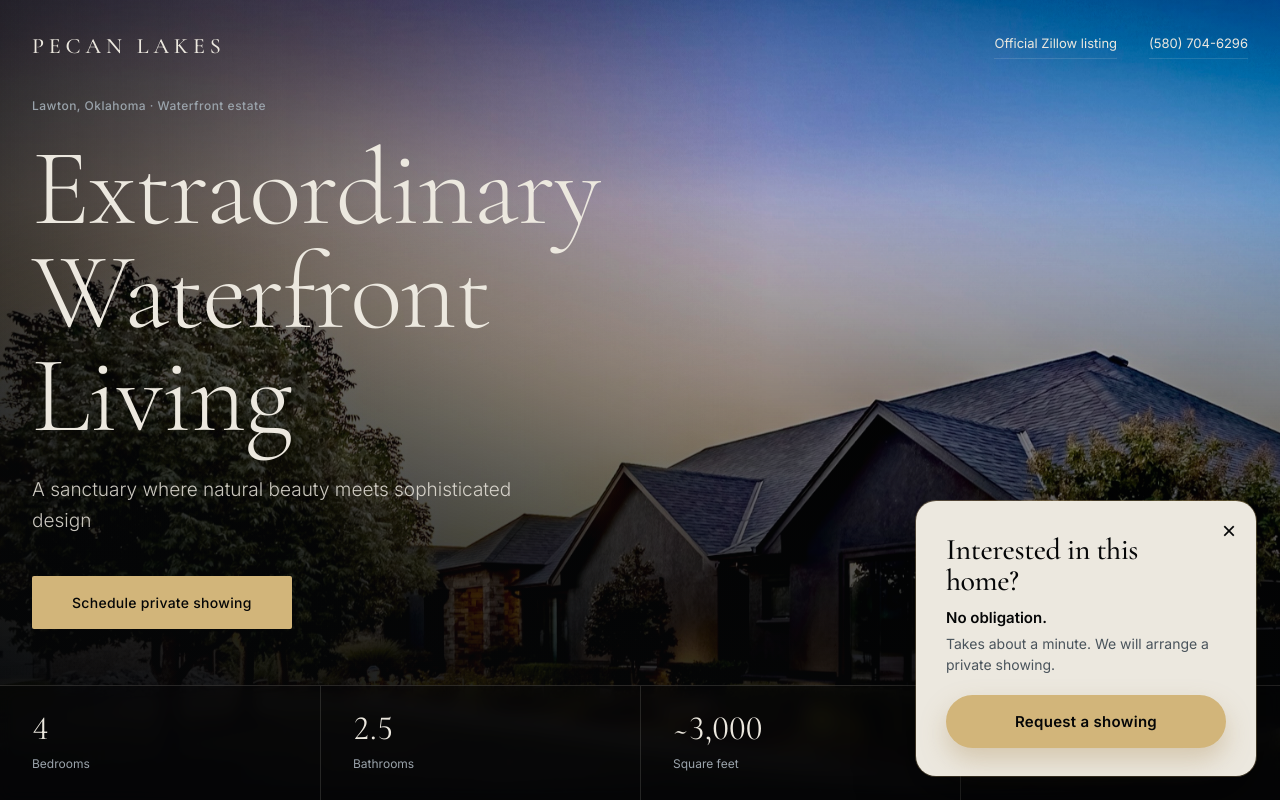
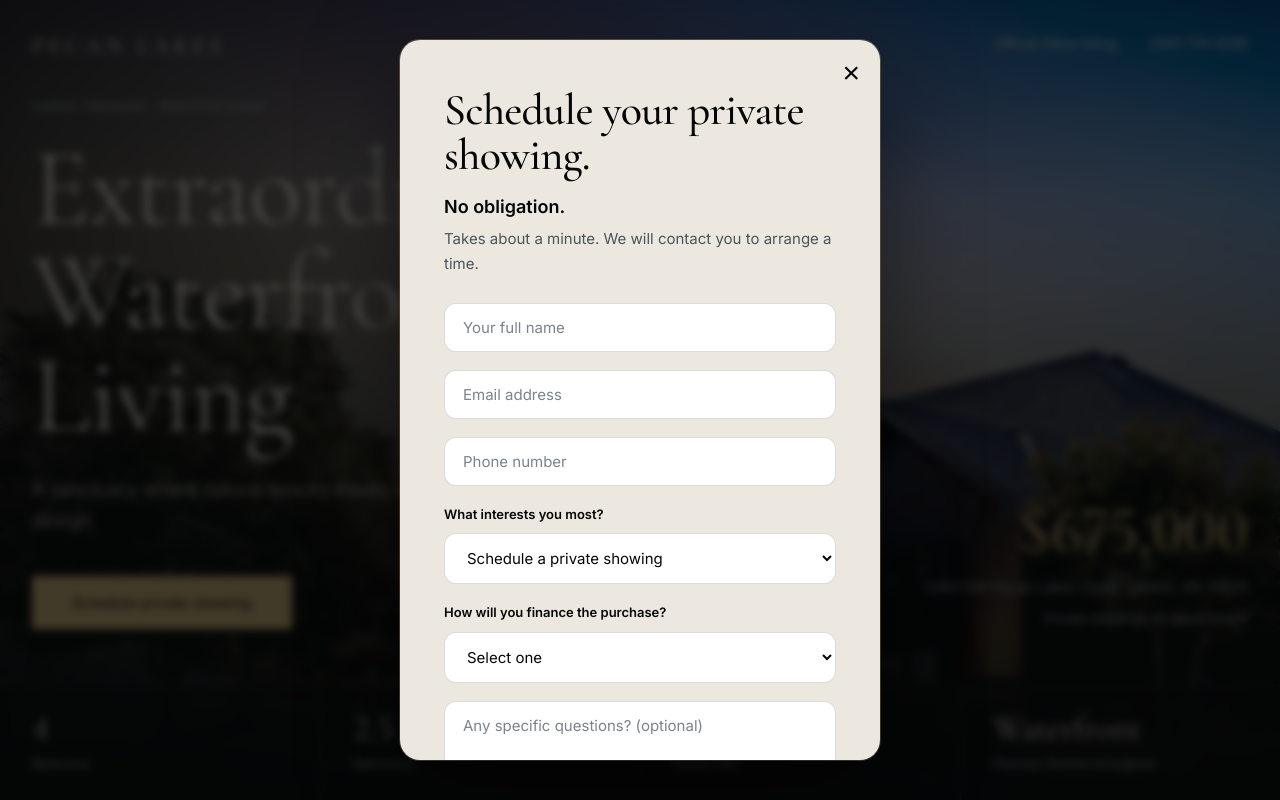
Before and after one commit to eli5421/Pecan-Lakes-Home-Sell-, a website: page index.html in a window 1280 px wide. Shown: the top 800 px of the page. Drawn offline with nearby package versions, Linux system fonts and the light colour scheme.

Commit message:
Hero motion and lead popup on landing
- The home photo drifts slowly and continuously behind the hero copy
- The lead popup opens over the hero a few seconds after load, once per visit

Co-Authored-By: Claude Haiku 5.5 <noreply@anthropic.com>
Claude-Session: https://claude.ai/code/session_01LsiHEbD5JRuit7PnEFnKBv

```diff
--- a/index.html
+++ b/index.html
@@ -143,7 +143,7 @@
             inset: 0;
             background: url('assets/images/hero.jpg') 60% center / cover no-repeat;
             transform: scale(1.06);
-            animation: settle 2.6s cubic-bezier(0.2, 0.6, 0.2, 1) forwards;
+            animation: settle 2.6s cubic-bezier(0.2, 0.6, 0.2, 1) forwards, drift 26s ease-in-out 2.6s infinite alternate;
         }
 
         .hero::after {
@@ -157,6 +157,12 @@
 
         @keyframes settle {
             to { transform: scale(1); }
+        }
+
+        /* Slow, continuous camera drift over the home */
+        @keyframes drift {
+            from { transform: scale(1) translate3d(0, 0, 0); }
+            to { transform: scale(1.08) translate3d(-1.5%, -1%, 0); }
         }
 
         .hero-main {
@@ -1030,6 +1036,17 @@
             document.body.appendChild(layer);
         })();
 
+        // Lead popup opens over the hero shortly after load, once per visit.
+        (function () {
+            var opened = false;
+            try { opened = sessionStorage.getItem('pecan_popup_opened') === '1'; } catch (e) {}
+            if (opened) return;
+            setTimeout(function () {
+                document.getElementById('lead-modal').style.display = 'flex';
+                try { sessionStorage.setItem('pecan_popup_opened', '1'); } catch (e) {}
+            }, 3500);
+        })();
+
         // Compact CTA: rises in the bottom-right once the visitor scrolls past the hero.
         (function () {
             var card = document.getElementById('scroll-cta');
```
